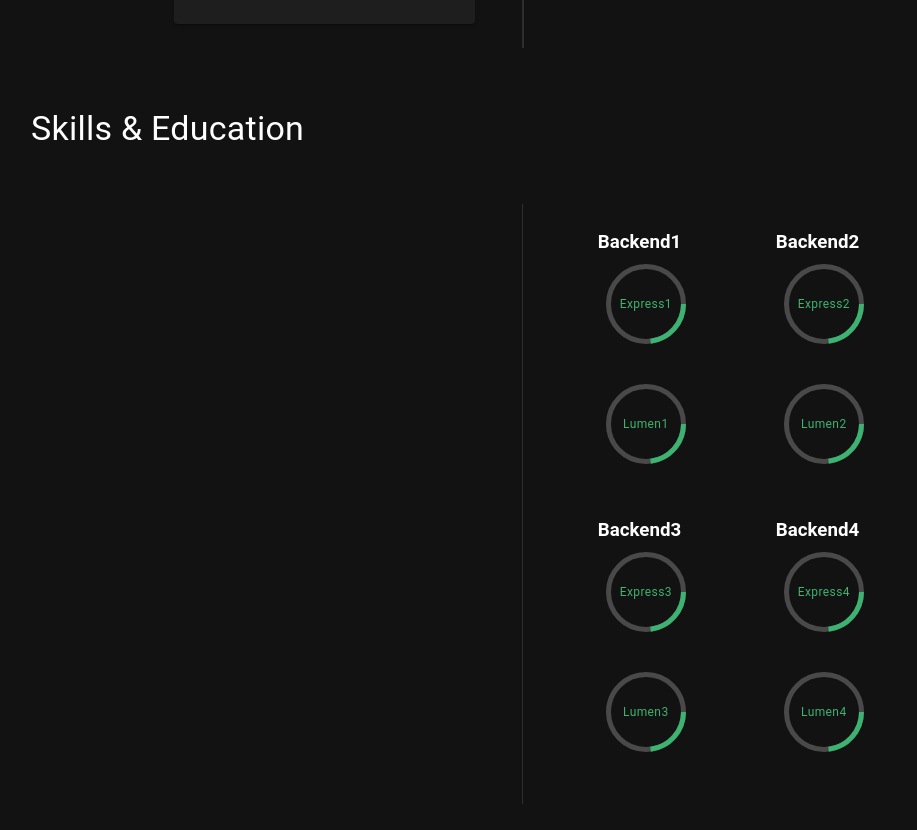
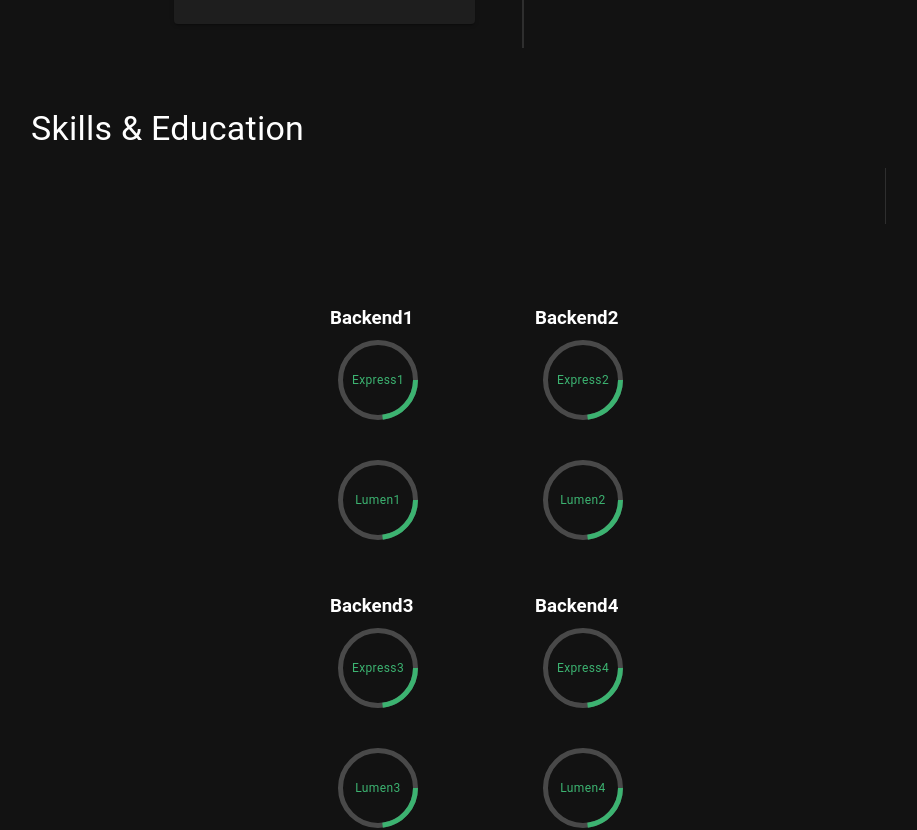
Before and after one commit to alfredo-baquedano/cv, a Vue app: page / in a window 1280 px wide. Shown: the part 1840-2670 px from the top of the page, without its empty margins (245-1162 px from the left). Built offline with nearby package versions, Linux system fonts and the light colour scheme; a small style sheet from the web is missing.

Commit message:
improve skills layout

```diff
--- a/src/views/Education.vue
+++ b/src/views/Education.vue
@@ -1,13 +1,18 @@
 <template>
   <div class="education" style="width: 100%">
     <h1 class="display-1">Skills & Education</h1>
-    <v-row class="pa-12" justify="space-around">
-      <v-col cols="5" class="ma-5">
+    <v-row no-gutters justify="space-around">
+      <v-col cols="5" class="ma-12">
       </v-col>
       <v-divider inset vertical class="ma-5"/>
-      <v-col cols="5" class="ma-5">
+      <v-col cols="5" class="ma-12">
         <v-row no-gutters justify="space-around">
-          <v-col cols="6" class="pa-3" :key="skill.name" v-for="skill in skills">
+          <v-col
+            cols="6"
+            class="pa-3"
+            :key="skill.name"
+            v-for="skill in skills"
+          >
             <h3 class="subtitle">{{skill.name}}</h3>
             <v-row class="pb-5" justify="start">
               <v-col
@@ -23,9 +28,7 @@
                   :value="knowlodge.value"
                   color="primary"
                 >
-                  <span class="caption">
-                    {{ knowlodge.name }}
-                  </span>
+                  <span class="caption skill-chart-text">{{ knowlodge.name }}</span>
                 </v-progress-circular>
               </v-col>
             </v-row>
@@ -44,3 +47,8 @@ export default {
   }),
 };
 </script>
+<style>
+.skill-chart-text {
+  white-space: pre-line;
+}
+</style>
```
